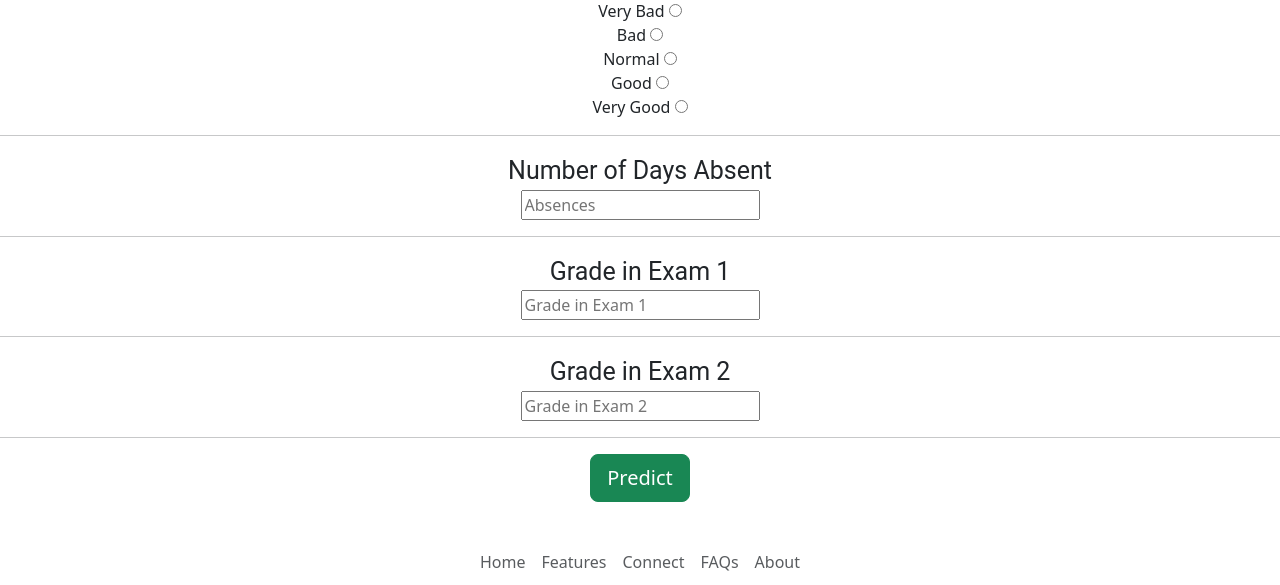
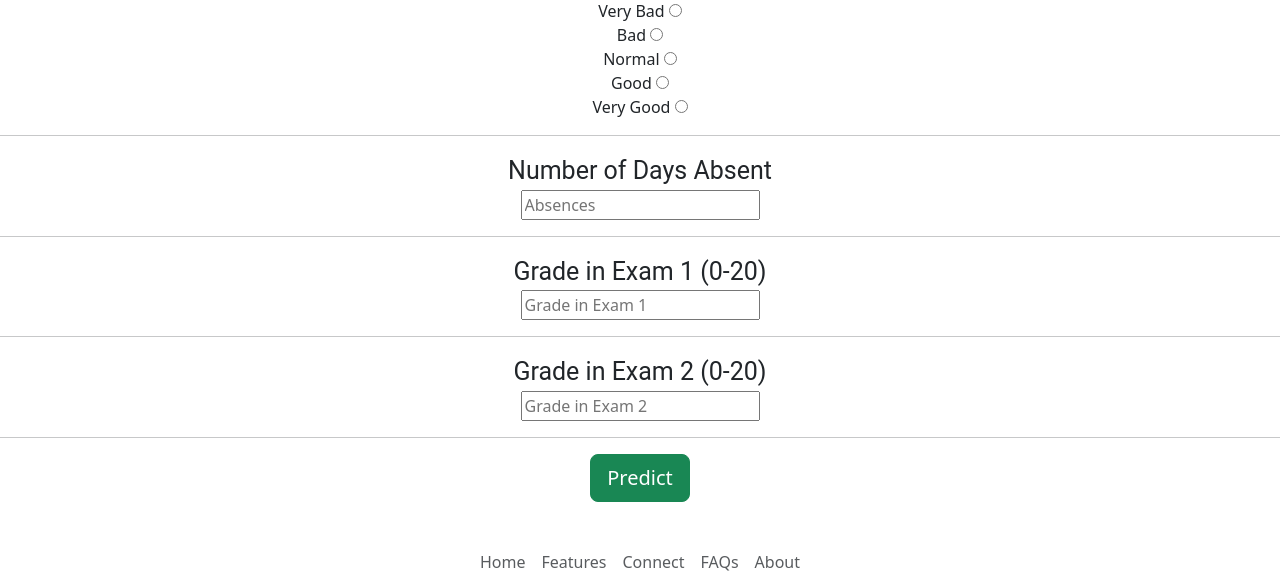
Before and after one commit to sakshii2004/Automatic-Ticket-Classification, a Flask app: page / in a window 1280 px wide. Shown: the part 4378-4963 px from the top of the page. Run offline with Flask 2, Linux system fonts and the light colour scheme; parts of the project's set-up code (start-up, migrations or seed data) failed here and were passed over.

Commit message:
Added a range

```diff
--- a/templates/predict.html
+++ b/templates/predict.html
@@ -459,10 +459,10 @@
             <label class='parameters'>Number of Days Absent</label> <br>
           <input type="text" name="absent" placeholder="Absences" required="required"/>
           <br><hr>
-            <label class='parameters'>Grade in Exam 1</label> <br>
+            <label class='parameters'>Grade in Exam 1 (0-20)</label> <br>
           <input type="text" name="G1" placeholder="Grade in Exam 1" required="required"/>
           <br><hr>
-            <label class='parameters'>Grade in Exam 2</label> <br>
+            <label class='parameters'>Grade in Exam 2 (0-20)</label> <br>
           <input type="text" name="G2" placeholder="Grade in Exam 2" required="required"/>
           <br><hr>
           </div>
```
